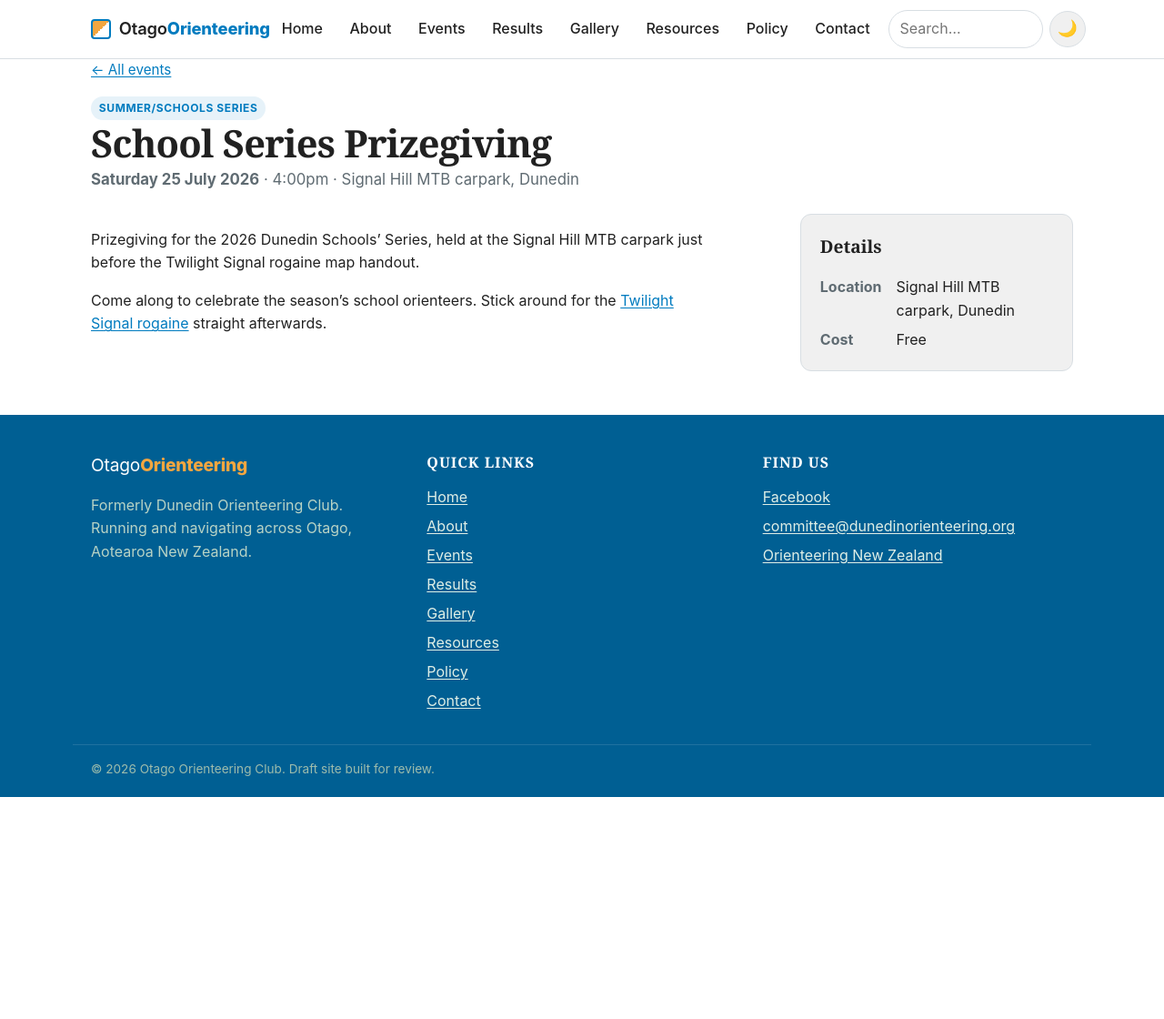
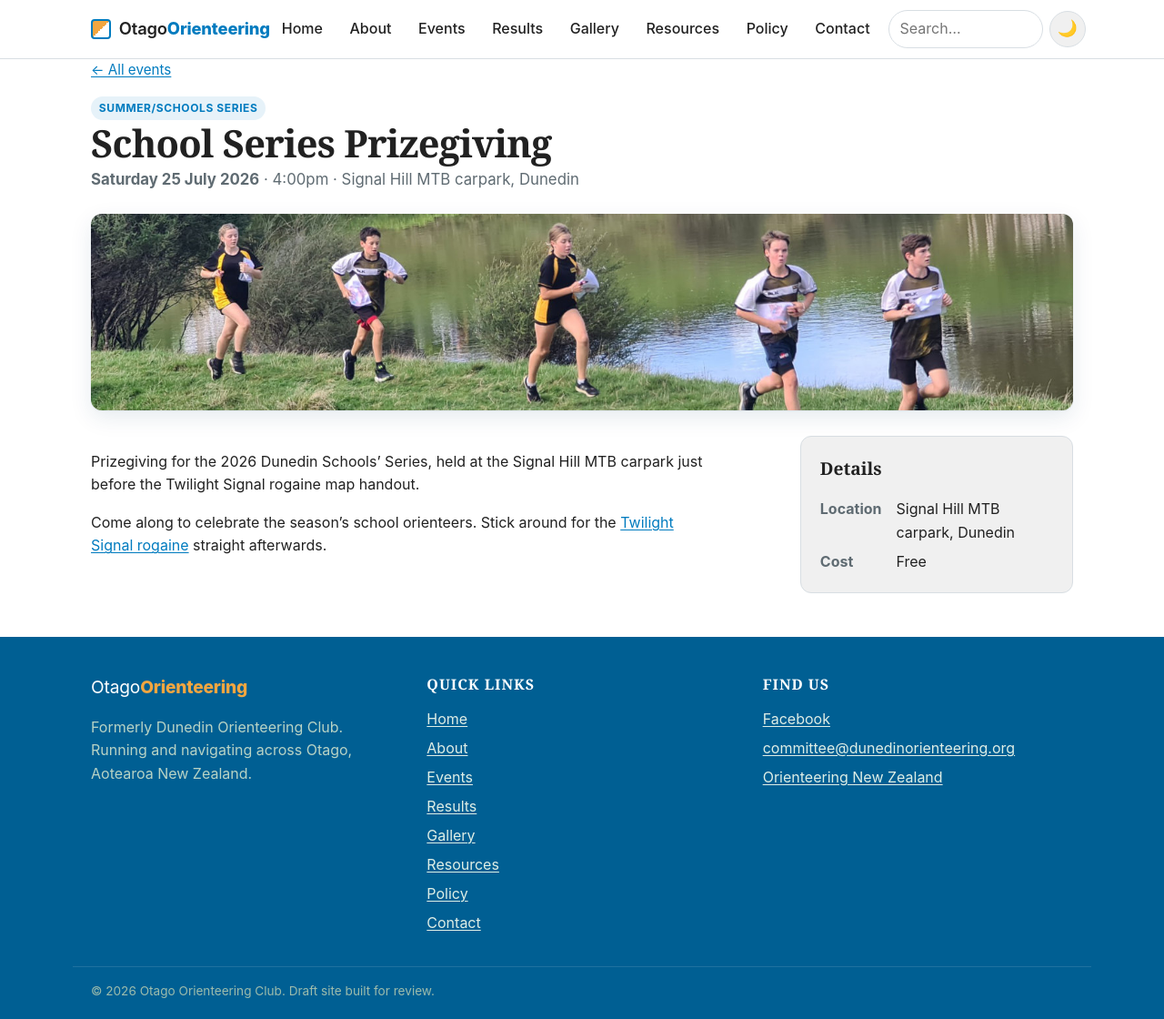
Before and after one commit to MattBixley/otago_orienteering, a Jekyll site: the page built from _events/2026-07-25-school-series-prizegiving.md, in a window 1280 px wide and 1120 px high. Shown: the whole window at 91% size. Built offline with Jekyll 4.4.1, drawn with Linux system fonts in a browser that asks for light colours.

Commit message:
Add a photo banner to each event page
The event layout now shows a photo: the event's own `image` if set,
otherwise a sensible default chosen by event_type. Added an optional
image field to the CMS event form.

Co-Authored-By: Claude Opus 4.8 (1M context) <noreply@anthropic.com>

```diff
--- a/_layouts/event.html
+++ b/_layouts/event.html
@@ -12,6 +12,25 @@ layout: default
       {% if page.location %} · {{ page.location }}{% endif %}
     </p>
   </header>
+
+  {%- comment -%} Photo: use the event's own if set, else a default for its type {%- endcomment -%}
+  {%- if page.image -%}
+    {%- assign event_photo = page.image -%}
+  {%- else -%}
+    {%- case page.event_type -%}
+      {%- when "MTBO" -%}{%- assign event_photo = "/assets/img/photos/mtbo.jpg" -%}
+      {%- when "Sprint" -%}{%- assign event_photo = "/assets/img/photos/celebrate.jpg" -%}
+      {%- when "Summer/Schools Series" -%}{%- assign event_photo = "/assets/img/photos/juniors.jpg" -%}
+      {%- when "Rogaine", "Night" -%}{%- assign event_photo = "/assets/img/photos/event-base.jpg" -%}
+      {%- when "Championship" -%}{%- assign event_photo = "/assets/img/photos/relay.jpg" -%}
+      {%- when "OY Classic", "Ski" -%}{%- assign event_photo = "/assets/img/photos/hill-runner.jpg" -%}
+      {%- else -%}{%- assign event_photo = "/assets/img/photos/celebrate.jpg" -%}
+    {%- endcase -%}
+  {%- endif -%}
+  <div class="page-banner">
+    <img src="{{ event_photo | relative_url }}" width="1500" height="300"
+         alt="{{ page.event_type | default: 'Orienteering' }} — {{ page.title | escape }}" loading="lazy">
+  </div>
 
   <div class="event-grid">
     <div class="prose">
--- a/admin/config.yml
+++ b/admin/config.yml
@@ -52,6 +52,7 @@ collections:
       - { name: date, label: "Date", widget: datetime, format: "YYYY-MM-DD", date_format: "DD MMM YYYY", time_format: false }
       - { name: start_time, label: "Start time", widget: string, required: false, hint: "e.g. 10:00am start, register from 9:30am" }
       - { name: event_type, label: "Event type", widget: select, options: ["OY Classic", "Sprint", "Summer/Schools Series", "Rogaine", "MTBO", "Night", "Championship", "Ski", "Other"], default: "OY Classic" }
+      - { name: image, label: "Photo", widget: image, required: false, public_folder: "/assets/img/uploads", hint: "Optional — a photo for this event. Leave blank to use the default for the event type." }
       - { name: location, label: "Location", widget: string }
       - { name: grade, label: "Courses / grades", widget: string, required: false }
       - { name: cost, label: "Cost", widget: string, required: false, default: "Members free, casuals $10, under-16 $5" }
```
